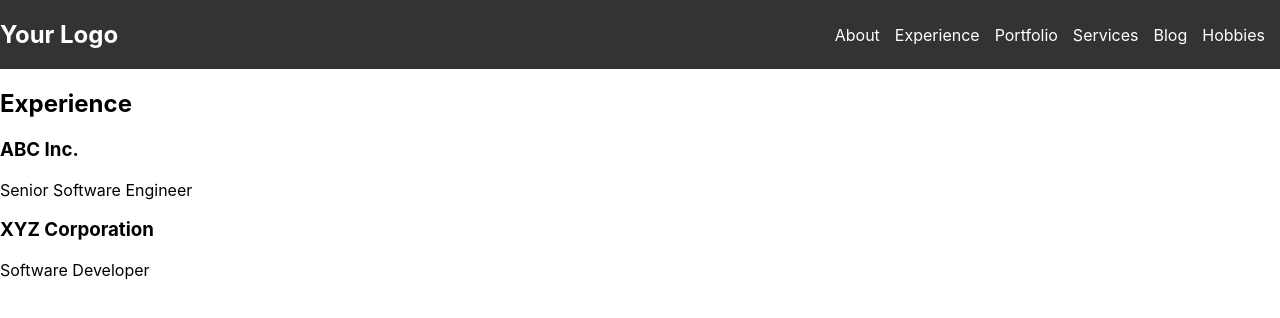
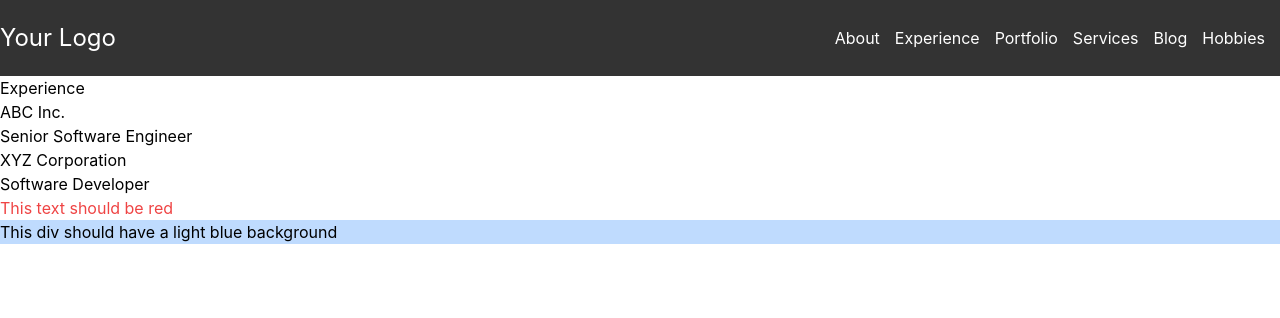
Before and after one commit to joresa/renzo-portfolio, a React (Create React App) app: page / in a window 1280 px wide. Shown: the top 318 px of the page. Built offline with nearby package versions, Linux system fonts and the light colour scheme.

Commit message:
Configured and tested Tailwind

```diff
--- a/package.json
+++ b/package.json
@@ -6,9 +6,12 @@
     "@testing-library/jest-dom": "^5.17.0",
     "@testing-library/react": "^13.4.0",
     "@testing-library/user-event": "^13.5.0",
+    "autoprefixer": "^10.4.16",
+    "postcss": "^8.4.32",
     "react": "^18.2.0",
     "react-dom": "^18.2.0",
     "react-scripts": "5.0.1",
+    "tailwindcss": "^3.3.7",
     "web-vitals": "^2.1.4"
   },
   "scripts": {
--- /dev/null
+++ b/postcss.config.js
@@ -0,0 +1,7 @@
+// postcss.config.js
+module.exports = {
+    plugins: {
+      tailwindcss: {},
+      autoprefixer: {},
+    },
+  };
--- a/src/components/Experience/Experience.js
+++ b/src/components/Experience/Experience.js
@@ -6,6 +6,10 @@ const Experience = () => {
         <section id="experience">
             <h2>Experience</h2>
             <ExperienceList />
+
+            <div class="text-red-500">This text should be red</div>
+            <div class="bg-blue-200">This div should have a light blue background</div>
+
         </section>
     );
 };
--- a/src/index.css
+++ b/src/index.css
@@ -1,3 +1,7 @@
+@import 'tailwindcss/base';
+@import 'tailwindcss/components';
+@import 'tailwindcss/utilities';
+
 body {
   margin: 0;
   font-family: -apple-system, BlinkMacSystemFont, 'Segoe UI', 'Roboto', 'Oxygen',
--- /dev/null
+++ b/tailwind.config.js
@@ -0,0 +1,10 @@
+/** @type {import('tailwindcss').Config} */
+module.exports = {
+  content: [
+    "./src/**/*.{js,jsx,ts,tsx}",
+  ],
+  theme: {
+    extend: {},
+  },
+  plugins: [],
+}
```
Also changed, not shown: 1 other file (tests, documents, lock files or other folders).
